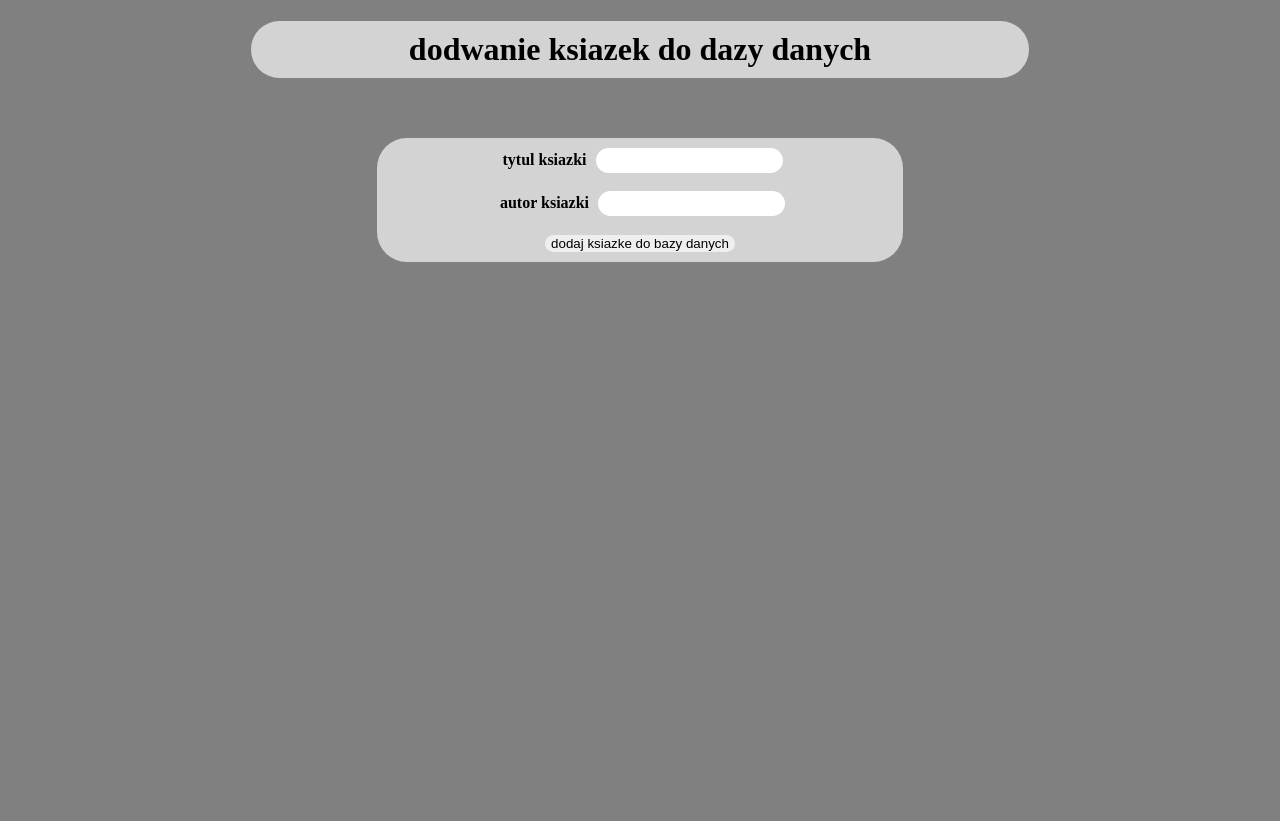
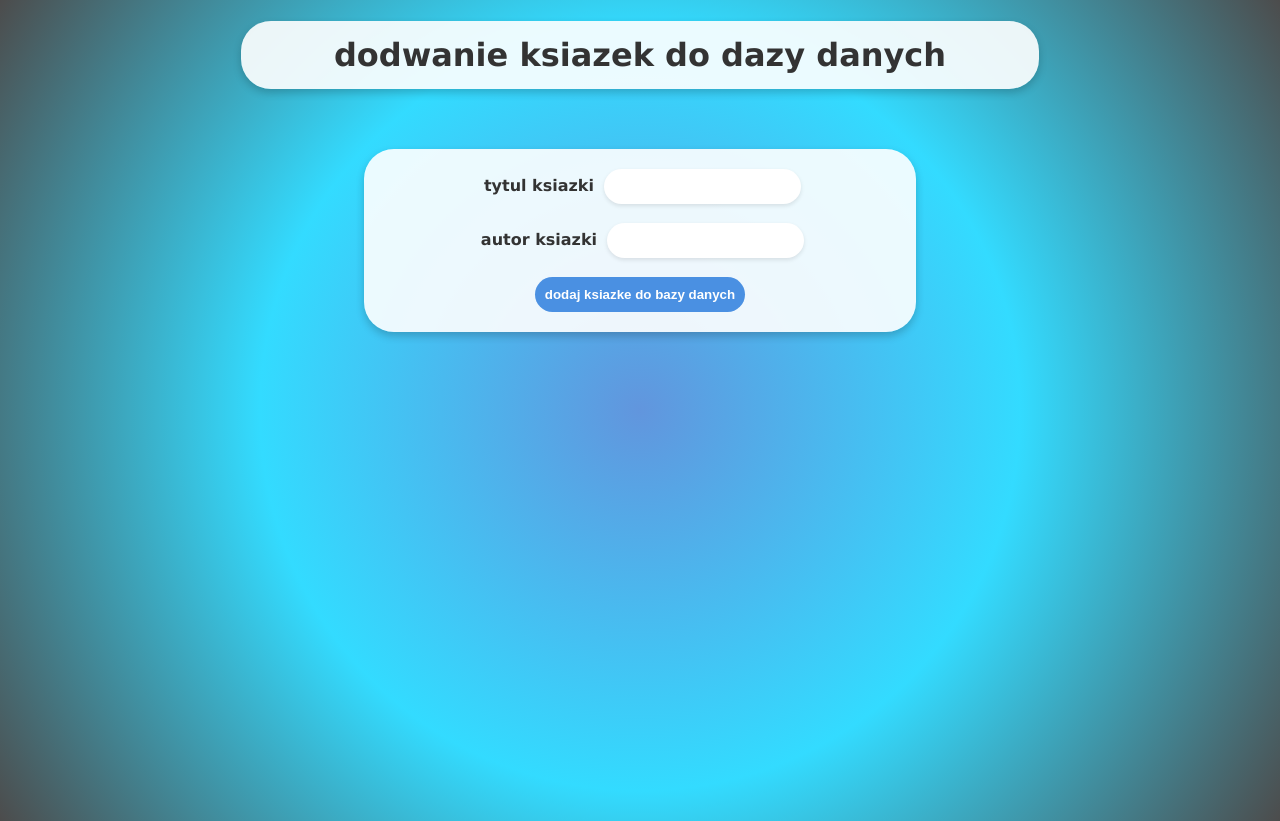
Before and after one commit to igor21fijolek/-aczenie_z_baza_danych, a plain HTML site: page zadania/index.html in a window 1280 px wide. Before the commit the page ends 800 px from the top, so only its background shows below. Drawn offline with Linux system fonts and the light colour scheme; no server answers.

Commit message:
poprawione zadania
poprawione zadania

```diff
--- a/zadania/index.html
+++ b/zadania/index.html
@@ -17,7 +17,7 @@
         <label for="autor"><b>autor ksiazki</b></label>
         <input type="text" name="autor" id="autor">
         <br><br>
-        <button>dodaj ksiazke do bazy danych</button>
+        <button><b>dodaj ksiazke do bazy danych</b></button>
     </div>
    <script src="app.js"></script>
 </body>
--- a/zadania/style.css
+++ b/zadania/style.css
@@ -1,61 +1,87 @@
-body{
-    background-color: grey;
+
+body {
+    margin: 0;
+    padding: 0;
+    font-family: Verdana, Geneva, Tahoma, sans-serif;
+    background: radial-gradient(circle, rgba(58, 123, 213, 0.8) 0%, rgba(0, 210, 255, 0.8) 50%, rgba(0, 0, 0, 0.7) 100%);
+    height: 100vh;
+    color: #333;
 }
-#main{
+
+#main {
     height: auto;
     width: 40%;
     margin-left: auto;
     margin-right: auto;
     margin-top: 60px;
-    padding: 10px;
-    background-color: lightgray;
+    padding: 20px;
+    background-color: rgba(255, 255, 255, 0.9);
     text-align: center;
     border-radius: 30px;
+    box-shadow: 0 4px 8px rgba(0, 0, 0, 0.2);
 }
-input{
+
+input {
     border: none;
     border-radius: 20px;
+    padding: 10px;
+    box-shadow: 0 2px 4px rgba(0, 0, 0, 0.1);
+}
+
+label {
     padding: 5px;
+    font-weight: bold;
 }
-label{
-    padding: 5px;
-}
-h1{
+
+h1 {
     text-align: center;
-    background-color: lightgray;
+    background-color: rgba(255, 255, 255, 0.9);
     width: 60%;
     margin-left: auto;
     margin-right: auto;
-    padding: 10px;
+    padding: 15px;
     border-radius: 30px;
+    box-shadow: 0 4px 8px rgba(0, 0, 0, 0.2);
 }
-#tabela{
+
+#tabela {
     margin-top: 50px;
-    background-color: lightgrey;
+    background-color: rgba(255, 255, 255, 0.9);
     width: 50%;
     border-radius: 30px;
     margin-left: auto;
     margin-right: auto;
     text-align: center;
-    height: auto;
-    padding: 5px;
+    padding: 20px;
+    box-shadow: 0 4px 8px rgba(0, 0, 0, 0.2);
 }
-table{
+
+table {
+    margin-top: 20px;
     border-collapse: collapse;
     margin-left: auto;
     margin-right: auto;
     width: 60%;
-    height: auto;
     padding: 5px;
+    box-shadow: 0 2px 4px rgba(0, 0, 0, 0.1);
 }
-table,td,th{
-    border:1px solid black
+
+table, td, th {
+    border: 1px solid #999;
 }
-button{
-    border:none;
+
+button {
+    border: none;
     border-radius: 20px;
+    padding: 10px;
+    background-color: #4a90e2;
+    color: white;
+    font-weight: bold;
+    transition: all 0.3s ease;
 }
-button:hover{
-    cursor:pointer;
-    padding: 10px;
+
+button:hover {
+    cursor: pointer;
+    background-color: #357ABD;
+    transform: scale(1.1);
 }
```
